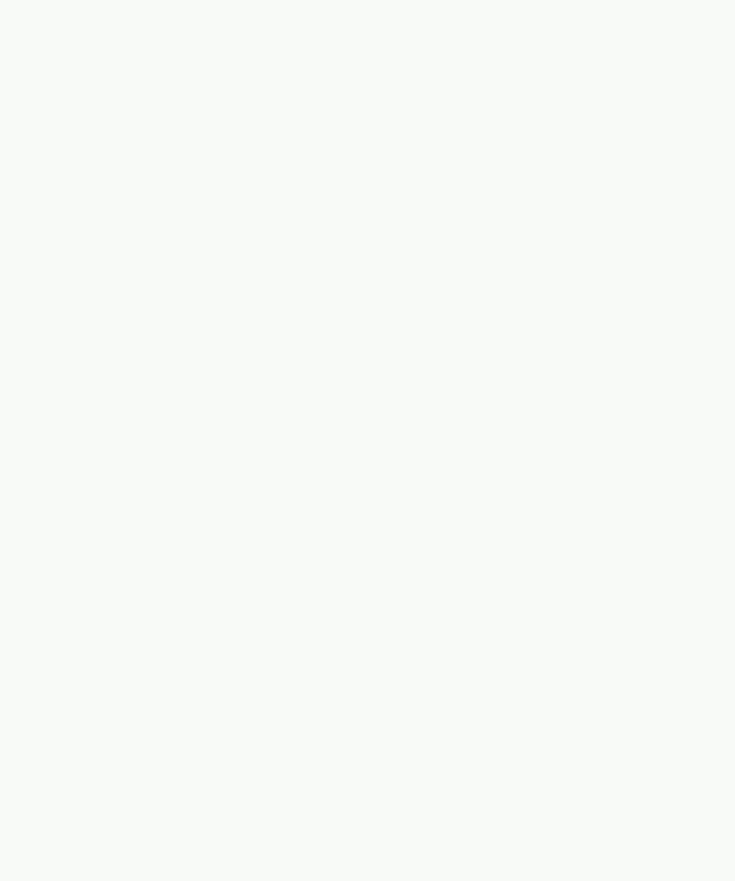
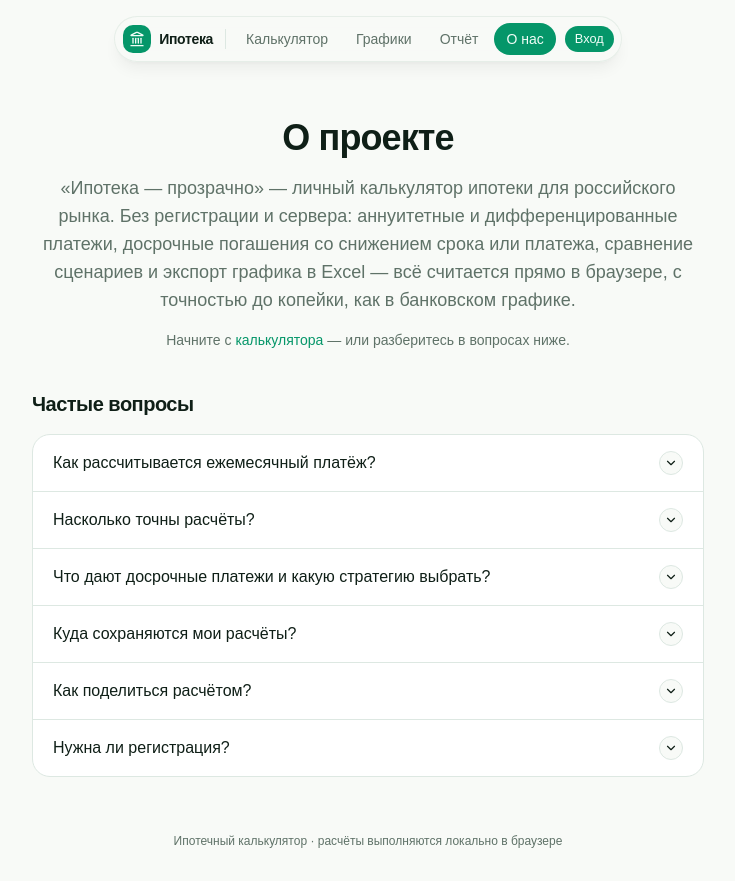
Before and after one commit to kliganN/mortgage-calc, a React (Vite) app: page /about in a window 1280 px wide. Before the commit this address had no page. Shown: the whole page, without its empty margins (272-1007 px from the left). Before the commit the page ends 800 px from the top, so only its background shows below. Built offline with nearby package versions, Linux system fonts and the light colour scheme.

Commit message:
Добавлена About

```diff
--- a/package.json
+++ b/package.json
@@ -19,7 +19,6 @@
 		"exceljs": "^4.4.0",
 		"lucide-react": "^1.46.0",
 		"lz-string": "^1.5.0",
-		"next-themes": "^0.4.6",
 		"radix-ui": "^1.6.7",
 		"react": "^19.3.0",
 		"react-dom": "^19.3.0",
--- a/src/App.tsx
+++ b/src/App.tsx
@@ -1,13 +1,9 @@
 import { Link, Outlet } from "react-router";
 import { FloatingNavbar } from "@/components/floating-navbar";
-import { ThemeProvider } from "@/components/theme-provider";
 import { Toaster } from "@/components/ui/sonner";
-import { TooltipProvider } from "@/components/ui/tooltip";
 
 export default function App() {
 	return (
-		<ThemeProvider>
-			<TooltipProvider>
 		<div className="flex min-h-screen flex-col bg-background text-foreground">
 			<FloatingNavbar />
 			<main className="mx-auto w-full max-w-6xl flex-1 px-4 py-6 print:max-w-none print:p-0">
@@ -19,9 +15,7 @@ export default function App() {
 				</Link>{" "}
 				· расчёты выполняются локально в браузере
 			</footer>
+			<Toaster />
 		</div>
-				<Toaster />
-			</TooltipProvider>
-		</ThemeProvider>
 	);
 }
--- a/src/components/floating-navbar.tsx
+++ b/src/components/floating-navbar.tsx
@@ -2,7 +2,6 @@ import { cn } from "cn";
 import { Landmark } from "lucide-react";
 import { Link, useLocation } from "react-router";
 import { toast } from "sonner";
-import { ThemeToggle } from "@/components/theme-toggle";
 import { Button } from "@/components/ui/button";
 
 interface NavLinkItem {
@@ -31,8 +30,8 @@ const LINKS: NavLinkItem[] = [
 	},
 	{
 		label: "О нас",
-		to: "/",
-		isActive: (p) => p === "/",
+		to: "/about",
+		isActive: (p) => p === "/about",
 	},
 ];
 
@@ -98,7 +97,6 @@ export function FloatingNavbar() {
 				>
 					Вход
 				</Button>
-				<ThemeToggle />
 			</nav>
 		</div>
 	);
--- a/src/components/theme-provider.tsx
+++ /dev/null
@@ -1,18 +0,0 @@
-import { ThemeProvider as NextThemesProvider } from "next-themes";
-import type { ComponentProps } from "react";
-
-type ThemeProviderProps = ComponentProps<typeof NextThemesProvider>;
-
-export function ThemeProvider({ children, ...props }: ThemeProviderProps) {
-	return (
-		<NextThemesProvider
-			attribute="class"
-			defaultTheme="system"
-			enableSystem
-			disableTransitionOnChange
-			{...props}
-		>
-			{children}
-		</NextThemesProvider>
-	);
-}
--- a/src/components/theme-toggle.tsx
+++ /dev/null
@@ -1,44 +0,0 @@
-import { Monitor, Moon, Sun } from "lucide-react";
-import { useTheme } from "next-themes";
-import { Button } from "@/components/ui/button";
-import {
-	Tooltip,
-	TooltipContent,
-	TooltipTrigger,
-} from "@/components/ui/tooltip";
-
-const ORDER = ["light", "dark", "system"] as const;
-const LABELS = {
-	light: "Светлая тема",
-	dark: "Тёмная тема",
-	system: "Системная тема",
-} as const;
-
-export function ThemeToggle() {
-	const { theme, setTheme } = useTheme();
-
-	const next = () => {
-		const i = ORDER.indexOf(theme as (typeof ORDER)[number]) % ORDER.length;
-		setTheme(ORDER[(i + 1) % ORDER.length]);
-	};
-
-	const Icon = theme === "dark" ? Moon : theme === "system" ? Monitor : Sun;
-
-	return (
-		<Tooltip>
-			<TooltipTrigger asChild>
-				<Button
-					variant="ghost"
-					size="icon"
-					onClick={next}
-					aria-label={`Тема: ${LABELS[theme as keyof typeof LABELS] ?? "системная"} (переключить)`}
-				>
-					<Icon className="size-4" />
-				</Button>
-			</TooltipTrigger>
-			<TooltipContent>
-				{LABELS[theme as keyof typeof LABELS] ?? "Системная тема"}
-			</TooltipContent>
-		</Tooltip>
-	);
-}
--- a/src/components/ui/sonner.tsx
+++ b/src/components/ui/sonner.tsx
@@ -5,15 +5,13 @@ import {
 	OctagonXIcon,
 	TriangleAlertIcon,
 } from "lucide-react";
-import { useTheme } from "next-themes";
 import { Toaster as Sonner, type ToasterProps } from "sonner";
 
+// next-themes удалён вместе с тёмной темой — тосты всегда светлые.
 const Toaster = ({ ...props }: ToasterProps) => {
-	const { theme = "system" } = useTheme();
-
 	return (
 		<Sonner
-			theme={theme as ToasterProps["theme"]}
+			theme="light"
 			className="toaster group"
 			icons={{
 				success: <CircleCheckIcon className="size-4" />,
--- a/src/main.tsx
+++ b/src/main.tsx
@@ -2,6 +2,7 @@ import { StrictMode } from "react";
 import { createRoot } from "react-dom/client";
 import { BrowserRouter, Route, Routes } from "react-router";
 import App from "./App.tsx";
+import AboutPage from "./pages/AboutPage.tsx";
 import CalculatorPage from "./pages/CalculatorPage.tsx";
 import ChartsPage from "./pages/ChartsPage.tsx";
 import LandingPage from "./pages/LandingPage.tsx";
@@ -20,6 +21,7 @@ createRoot(root).render(
 					<Route path="calculator" element={<CalculatorPage />} />
 					<Route path="charts" element={<ChartsPage />} />
 					<Route path="report" element={<ReportPage />} />
+					<Route path="about" element={<AboutPage />} />
 				</Route>
 			</Routes>
 		</BrowserRouter>
--- /dev/null
+++ b/src/pages/AboutPage.tsx
@@ -0,0 +1,115 @@
+import { ChevronDown } from "lucide-react";
+import { useState } from "react";
+import { Link } from "react-router";
+
+interface FaqItem {
+	id: string;
+	question: string;
+	answer: string;
+}
+
+const FAQ_ITEMS: FaqItem[] = [
+	{
+		id: "payment",
+		question: "Как рассчитывается ежемесячный платёж?",
+		answer:
+			"Аннуитетный платёж считается по стандартной банковской формуле P = S·i·(1+i)ⁿ / ((1+i)ⁿ−1), где i — месячная ставка. Дифференцированный платёж — это тело кредита, делённое на срок, плюс проценты на остаток. Каждый платёж округляется до копейки, как в настоящем банковском графике.",
+	},
+	{
+		id: "accuracy",
+		question: "Насколько точны расчёты?",
+		answer:
+			"Все суммы внутри калькулятора считаются в целых копейках, без ошибок плавающей точки, поэтому график сходится до копейки. Расчёт носит предварительный характер и не является офертой — точные условия всегда уточняйте в банке.",
+	},
+	{
+		id: "early",
+		question: "Что дают досрочные платежи и какую стратегию выбрать?",
+		answer:
+			"Разовый или регулярный досрочный платёж уменьшает остаток долга, а дальше всё зависит от стратегии: «уменьшить срок» даёт максимальную экономию на процентах, «уменьшить платёж» снижает ежемесячную нагрузку. Попробуйте обе в блоке «Сравнение сценариев» — разница видна наглядно.",
+	},
+	{
+		id: "storage",
+		question: "Куда сохраняются мои расчёты?",
+		answer:
+			"История и пресеты ставок хранятся только в вашем браузере (localStorage). Сервера нет: данные никуда не отправляются и не могут утечь. Очистите данные сайта — и история исчезнет.",
+	},
+	{
+		id: "share",
+		question: "Как поделиться расчётом?",
+		answer:
+			"Нажмите «Ссылка» в панели истории: весь расчёт кодируется в адрес страницы, и получатель увидит ровно ваши параметры, просто открыв ссылку. Никакой базы данных — вся информация внутри самого URL.",
+	},
+	{
+		id: "account",
+		question: "Нужна ли регистрация?",
+		answer:
+			"Нет. Калькулятор полностью работает без аккаунтов и интернета после загрузки: расчёты, графики, экспорт в Excel и печать PDF выполняются прямо в браузере.",
+	},
+];
+
+/**
+ * Страница «О нас»: о проекте + FAQ-аккордеон на нативных <details>/<summary>.
+ * Разметка работает и без JavaScript (браузер сам раскрывает пункты);
+ * React-слой лишь превращает список в «настоящий» аккордеон — при открытии
+ * одного пункта предыдущий закрывается.
+ */
+export default function AboutPage() {
+	const [openId, setOpenId] = useState<string | null>(null);
+
+	return (
+		<div className="mx-auto max-w-2xl space-y-10 py-8">
+			<section className="space-y-4 text-center">
+				<h1 className="text-3xl font-bold tracking-tight text-balance sm:text-4xl">
+					О проекте
+				</h1>
+				<p className="text-lg text-muted-foreground">
+					«Ипотека — прозрачно» — личный калькулятор ипотеки для российского
+					рынка. Без регистрации и сервера: аннуитетные и дифференцированные
+					платежи, досрочные погашения со снижением срока или платежа, сравнение
+					сценариев и экспорт графика в Excel — всё считается прямо в браузере,
+					с точностью до копейки, как в банковском графике.
+				</p>
+				<p className="text-sm text-muted-foreground">
+					Начните с{" "}
+					<Link
+						to="/calculator"
+						className="font-medium text-primary underline-offset-4 hover:underline"
+					>
+						калькулятора
+					</Link>{" "}
+					— или разберитесь в вопросах ниже.
+				</p>
+			</section>
+
+			<section>
+				<h2 className="mb-4 text-xl font-semibold tracking-tight">
+					Частые вопросы
+				</h2>
+				{/* Каждый пункт — строка с рамкой; между строками разделители */}
+				<div className="divide-y divide-border rounded-2xl border bg-card">
+					{FAQ_ITEMS.map((item) => (
+						<details
+							key={item.id}
+							open={openId === item.id}
+							onToggle={(e) => {
+								if (e.currentTarget.open) setOpenId(item.id);
+								else if (openId === item.id) setOpenId(null);
+							}}
+							className="group px-5"
+						>
+							<summary className="flex cursor-pointer list-none items-center justify-between gap-4 py-4 font-medium select-none [&::-webkit-details-marker]:hidden">
+								<span>{item.question}</span>
+								<span className="flex size-6 shrink-0 items-center justify-center rounded-full border bg-background">
+									<ChevronDown className="size-3.5 transition-transform duration-200 group-open:rotate-180" />
+								</span>
+							</summary>
+							<p className="pb-5 leading-relaxed text-muted-foreground">
+								{item.answer}
+							</p>
+						</details>
+					))}
+				</div>
+			</section>
+		</div>
+	);
+}
```
Also changed, not shown: src/index.css (+1 -35 lines), 1 other file (tests, documents, lock files or other folders). Lines whose indentation alone changed are shown as unchanged.
